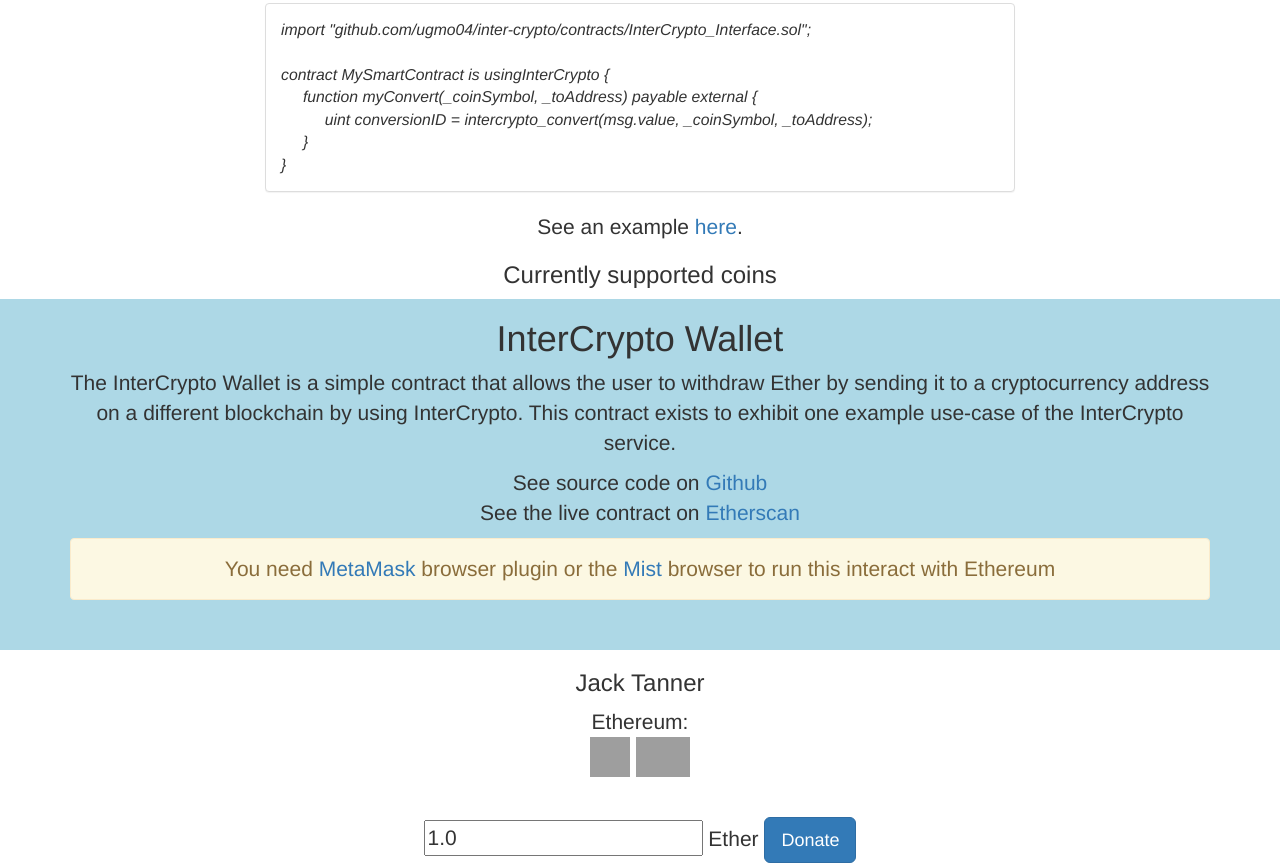
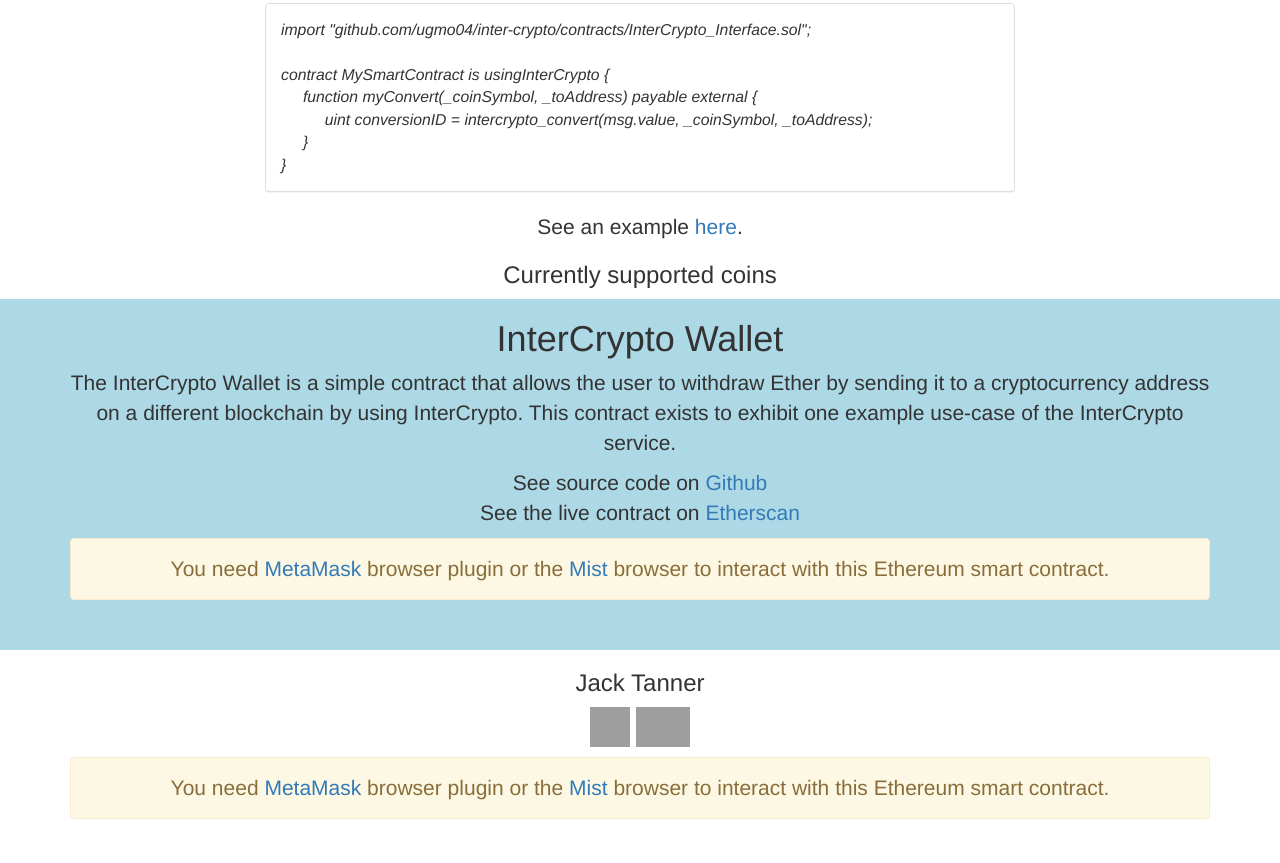
Before and after one commit to jackandtheblockstalk/inter-crypto-app, a website: page public/index.html in a window 1280 px wide. Shown: the part 1320-2183 px from the top of the page. After the commit the page ends 2159 px from the top, so only its background shows below. Drawn offline with nearby package versions, Linux system fonts and the light colour scheme; grey boxes are pictures that could not be loaded.

Commit message:
Fixed grammar error and changged final Ethereum address to not show if no web3 object found

```diff
--- a/public/dapp.js
+++ b/public/dapp.js
@@ -37,7 +37,7 @@
 // MetaMask injects the web3 library for us.
 window.onload = function() {
   if (typeof web3 === 'undefined') {
-    displayDAPPContent('<div class="alert alert-warning" role="alert" align="center">You need <a href="https://metamask.io/">MetaMask</a> browser plugin or the <a href="https://github.com/ethereum/mist/releases/t">Mist</a> browser to run this interact with Ethereum</div>');
+    displayDAPPContent('<div class="alert alert-warning" role="alert" align="center">You need <a href="https://metamask.io/">MetaMask</a> browser plugin or the <a href="https://github.com/ethereum/mist/releases/t">Mist</a> browser to interact with this Ethereum smart contract.</div>');
   }
   else {
     try {
@@ -291,6 +291,7 @@
 function displayDAPPContent(content) {
   document.getElementById('intercrypto-dapp').innerHTML = content;
   document.getElementById('demo-dapp').innerHTML = content;
+  document.getElementById('jack-donate').innerHTML = content;
 }
 
 function ic_update() {
--- a/public/index.html
+++ b/public/index.html
@@ -241,16 +241,19 @@
       <div id="donate" class="container dapp-text" align="center" class="dapp-text">
         <h3>Jack Tanner</h3>
         <p>
-          Ethereum: <span id="jacks_address"></span>
-          <br>
           <a href="https://www.linkedin.com/in/jack-tanner/"><img src="https://media.licdn.com/mpr/mpr/shrink_200_200/AAEAAQAAAAAAAANyAAAAJGRlZTNlZDQwLTk4YTItNDA1MS04MzBjLWJmNGQ5M2RmZGUxYw.png" style="width:40px;height:40px;"></a>
           <a href="https://github.com/ugmo04"><img src="https://assets-cdn.github.com/images/modules/open_graph/github-mark.png" style="height:40px;"></a>
         </p>
-        <br>
-        <input type="text" id="donate_amount" value="1.0"></input>
-        Ether
-        <button type="button" class="btn btn-lg btn-primary" onclick="donate_send()">Donate</button>
-        <div id="donate_response"></div>
+        <div id='jack-donate'>
+          <p>
+            Ethereum: <span id="jacks_address"></span>
+          </p>
+          <br>
+          <input type="text" id="donate_amount" value="1.0"></input>
+          Ether
+          <button type="button" class="btn btn-lg btn-primary" onclick="donate_send()">Donate</button>
+          <div id="donate_response"></div>
+        </div>
       </div>
     </footer>
     <!-- Bootstrap <a href="https://getbootstrap.com/components/">components</a> -->
```
